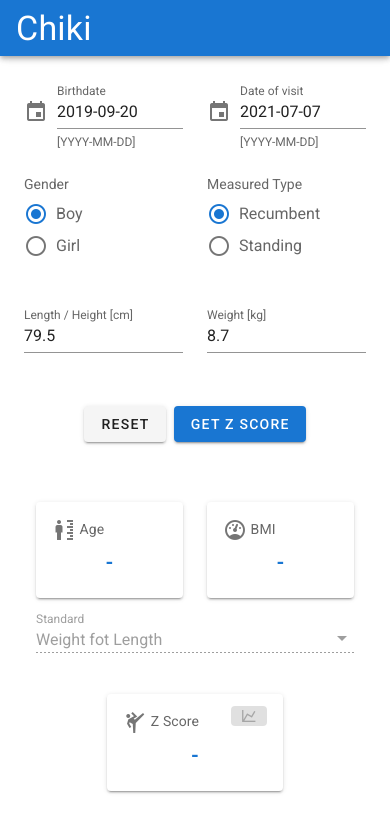
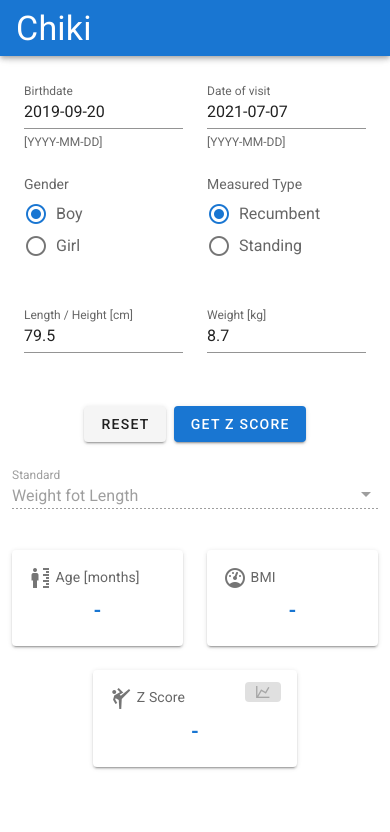
Before and after one commit to theobitoproject/asuma, a Vue app: page / in a window 390 px wide. Shown: the top 832 px of the page. Built offline with nearby package versions, Linux system fonts and the light colour scheme.

Commit message:
responsive complete

```diff
--- a/src/components/DatePicker.vue
+++ b/src/components/DatePicker.vue
@@ -4,7 +4,6 @@
       <v-text-field
         v-model="localDate"
         :label="label"
-        prepend-icon="mdi-calendar"
         readonly
         v-bind="$attrs"
         v-on="on"
--- /dev/null
+++ b/src/components/KPIs/AgeKPI.vue
@@ -0,0 +1,38 @@
+<template>
+  <KPI>
+    <template v-slot:left-icon>
+      <v-icon> mdi-human-male-height </v-icon>
+    </template>
+    <template v-slot:name> Age [months] </template>
+    <template v-slot:value> {{ formatAge }} </template>
+  </KPI>
+</template>
+
+<script>
+import KPI from './KPI.vue'
+
+export default {
+  name: 'AgeKPI',
+
+  props: {
+    age: {
+      type: Number,
+      default: 0,
+    },
+    disabled: {
+      type: Boolean,
+      default: false,
+    },
+  },
+
+  components: {
+    KPI,
+  },
+
+  computed: {
+    formatAge() {
+      return this.disabled ? '-' : this.age
+    },
+  },
+}
+</script>
--- /dev/null
+++ b/src/components/KPIs/BMIKPI.vue
@@ -0,0 +1,41 @@
+<template>
+  <KPI>
+    <template v-slot:left-icon>
+      <v-icon> mdi-gauge </v-icon>
+    </template>
+    <template v-slot:name> BMI </template>
+    <template v-slot:value> {{ formatBMI }} </template>
+  </KPI>
+</template>
+
+<script>
+import KPI from './KPI.vue'
+
+export default {
+  name: 'AgeKPI',
+
+  props: {
+    BMI: {
+      type: Number,
+      default: 0,
+    },
+    disabled: {
+      type: Boolean,
+      default: false,
+    },
+  },
+
+  components: {
+    KPI,
+  },
+
+  computed: {
+    formatBMI() {
+      if (this.disabled) {
+        return '-'
+      }
+      return this.BMI === 0 ? this.BMI : this.BMI.toFixed(2)
+    },
+  },
+}
+</script>
--- /dev/null
+++ b/src/components/KPIs/ZScoreKPI.vue
@@ -0,0 +1,53 @@
+<template>
+  <KPI>
+    <template v-slot:left-icon>
+      <v-icon> mdi-karate </v-icon>
+    </template>
+    <template v-slot:name> Z Score </template>
+    <template v-slot:action>
+      <div class="mt-n1 d-flex d-sm-none">
+        <v-btn
+          class="primary"
+          x-small
+          :disabled="disabled"
+          @click="$emit('displayZScoreCharts')"
+        >
+          <v-icon dark small> mdi-chart-line </v-icon>
+        </v-btn>
+      </div>
+    </template>
+    <template v-slot:value> {{ formatZScore }} </template>
+  </KPI>
+</template>
+
+<script>
+import KPI from './KPI.vue'
+
+export default {
+  name: 'AgeKPI',
+
+  props: {
+    disabled: {
+      type: Boolean,
+      default: false,
+    },
+    zScore: {
+      type: [String, Number],
+      default: '',
+    },
+  },
+
+  components: {
+    KPI,
+  },
+
+  computed: {
+    formatZScore() {
+      if (this.disabled) {
+        return '-'
+      }
+      return this.zScore === 0 ? this.zScore : this.zScore.toFixed(2)
+    },
+  },
+}
+</script>
--- a/src/components/ZScoreCharts.vue
+++ b/src/components/ZScoreCharts.vue
@@ -1,13 +1,13 @@
 <template>
   <div class="pa-4">
-    <div>
+    <div v-if="displayHandlers">
       <v-row justify="space-between">
         <v-col cols="8">
           <div class="standard-select">
             <StandardSelect v-model="localStandard" />
           </div>
         </v-col>
-        <v-col v-if="displayCloseButton" cols="4">
+        <v-col cols="4">
           <div class="d-flex justify-end">
             <v-btn rounded @click="$emit('close')">
               <v-icon>mdi-close</v-icon>
@@ -49,7 +49,7 @@ export default {
       type: String,
       required: true,
     },
-    displayCloseButton: {
+    displayHandlers: {
       type: Boolean,
       default: true,
     },
@@ -115,7 +115,13 @@ export default {
         this.datasets = datasets
         this.labels = labels
 
-        const aspectRatio = this.$vuetify.breakpoint.name === 'xs' ? 0.5 : 2
+        const breakpoint = this.$vuetify.breakpoint.name
+        let aspectRatio = 1.3
+        if (breakpoint === 'xs') {
+          aspectRatio = 0.5
+        } else if (breakpoint === 'sm') {
+          aspectRatio = 1.3
+        }
 
         this.options = getOptions(this.standard, aspectRatio)
 
@@ -137,8 +143,17 @@ export default {
 </script>
 
 <style lang="scss" scoped>
+@import '~vuetify/src/styles/settings/_variables';
+
 .chart-container {
-  width: 100%;
+  margin: 0 auto;
+  width: 800px;
+}
+
+@media #{map-get($display-breakpoints, 'md-and-down')} {
+  .chart-container {
+    width: 100%;
+  }
 }
 
 .standard-select {
--- a/src/components/ZScoreKPIs.vue
+++ /dev/null
@@ -1,99 +0,0 @@
-<template>
-  <v-container>
-    <v-row justify="center" class="ma-0">
-      <v-col cols="6" md="5">
-        <KPI>
-          <template v-slot:left-icon>
-            <v-icon> mdi-human-male-height </v-icon>
-          </template>
-          <template v-slot:name> Age </template>
-          <template v-slot:value> {{ formatAge }} </template>
-        </KPI>
-      </v-col>
-      <v-col cols="6" md="5">
-        <KPI>
-          <template v-slot:left-icon>
-            <v-icon> mdi-gauge </v-icon>
-          </template>
-          <template v-slot:name> BMI </template>
-          <template v-slot:value> {{ formatBMI }} </template>
-        </KPI>
-      </v-col>
-      <v-col cols="12" md="10">
-        <slot name="standardSelect" />
-      </v-col>
-      <v-col cols="7" sm="9" md="5">
-        <KPI>
-          <template v-slot:left-icon>
-            <v-icon> mdi-karate </v-icon>
-          </template>
-          <template v-slot:name> Z Score </template>
-          <template v-slot:action>
-            <div class="mt-n1 d-flex d-sm-none">
-              <v-btn
-                class="primary"
-                x-small
-                :disabled="disabled"
-                @click="$emit('displayZScoreCharts')"
-              >
-                <v-icon dark small> mdi-chart-line </v-icon>
-              </v-btn>
-            </div>
-          </template>
-          <template v-slot:value> {{ formatZScore }} </template>
-        </KPI>
-      </v-col>
-    </v-row>
-  </v-container>
-</template>
-
-<script>
-import KPI from './KPI.vue'
-
-export default {
-  name: 'ZScore',
-
-  props: {
-    age: {
-      type: Number,
-      default: 0,
-    },
-    BMI: {
-      type: Number,
-      default: 0,
-    },
-    disabled: {
-      type: Boolean,
-      default: false,
-    },
-    zScore: {
-      type: [String, Number],
-      default: '',
-    },
-  },
-
-  components: {
-    KPI,
-  },
-
-  computed: {
-    formatAge() {
-      return this.disabled ? '-' : this.age
-    },
-
-    formatBMI() {
-      if (this.disabled) {
-        return '-'
-      }
-      return this.BMI === 0 ? this.BMI : this.BMI.toFixed(2)
-    },
-
-    formatZScore() {
-      if (this.disabled) {
-        return '-'
-      }
-      return this.zScore === 0 ? this.zScore : this.zScore.toFixed(2)
-    },
-  },
-}
-</script>
--- a/src/views/ZScoreView.vue
+++ b/src/views/ZScoreView.vue
@@ -1,7 +1,7 @@
 <template>
   <v-container>
     <v-row>
-      <v-col cols="12" sm="6">
+      <v-col cols="12" sm="6" md="4">
         <ChildForm
           v-model="child"
           @submit="getZScore"
@@ -10,29 +10,48 @@
           <template v-slot:submitLabel> Get Z Score </template>
         </ChildForm>
       </v-col>
-      <v-col cols="12" sm="6">
-        <ZScoreKPIs
-          :gender="child.gender"
-          :age="zScoreData.age"
-          :BMI="zScoreData.BMI"
+      <v-col cols="12" sm="6" md="8">
+        <div class="mt-sm-7">
+          <v-row justify="center" justify-md="start">
+            <v-col cols="12" md="4" lg="3">
+              <StandardSelect v-model="standard" :disabled="!dataIsValid" />
+            </v-col>
+            <v-col cols="8" class="d-none d-md-block d-lg-none"> </v-col>
+            <v-col cols="6" md="4" lg="3">
+              <AgeKPI :age="zScoreData.age" :disabled="!dataIsValid" />
+            </v-col>
+            <v-col cols="6" md="4" lg="3">
+              <BMIKPI :BMI="zScoreData.BMI" :disabled="!dataIsValid" />
+            </v-col>
+            <v-col cols="7" md="4" lg="3">
+              <ZScoreKPI
                 :zScore="zScoreForStandard.value"
                 :disabled="!dataIsValid"
                 @displayZScoreCharts="displayCharts"
-        >
-          <template v-slot:standardSelect>
-            <StandardSelect v-model="standard" :disabled="!dataIsValid" />
-          </template>
-        </ZScoreKPIs>
+              />
             </v-col>
-      <v-col cols="12" class="d-none d-sm-block">
+            <v-col cols="12" class="d-none d-md-block">
               <ZScoreCharts
                 v-if="dataIsValid"
                 v-model="standard"
                 :gender="child.gender"
                 :zScore="zScoreForStandard"
-          :displayCloseButton="false"
+                :displayHandlers="false"
               />
             </v-col>
+          </v-row>
+        </div>
+      </v-col>
+      <v-col cols="12" class="d-none d-sm-block d-md-none">
+        <ZScoreCharts
+          v-if="dataIsValid"
+          v-model="standard"
+          :gender="child.gender"
+          :zScore="zScoreForStandard"
+          :displayHandlers="false"
+        />
+      </v-col>
+    </v-row>
     <v-dialog
       v-model="displayChartsOnDialog"
       fullscreen
@@ -50,7 +69,6 @@
         />
       </v-card>
     </v-dialog>
-    </v-row>
   </v-container>
 </template>
 
@@ -58,19 +76,23 @@
 import { getZScore } from '../api/zscore/getZScore'
 import { mapMutations } from 'vuex'
 import { standards } from '../api/zscore/constants'
+import AgeKPI from '../components/KPIs/AgeKPI.vue'
+import BMIKPI from '../components/KPIs/BMIKPI.vue'
 import ChildForm from '../components/ChildForm'
 import StandardSelect from '../components/StandardSelect.vue'
 import ZScoreCharts from '../components/ZScoreCharts.vue'
-import ZScoreKPIs from '../components/ZScoreKPIs'
+import ZScoreKPI from '../components/KPIs/ZScoreKPI.vue'
 
 export default {
   name: 'ZScoreView',
 
   components: {
+    AgeKPI,
+    BMIKPI,
     ChildForm,
     StandardSelect,
     ZScoreCharts,
-    ZScoreKPIs,
+    ZScoreKPI,
   },
 
   computed: {
```
Also changed, not shown: src/components/KPIs/KPI.vue (renamed from src/components/KPI.vue). Lines whose indentation alone changed are shown as unchanged.
